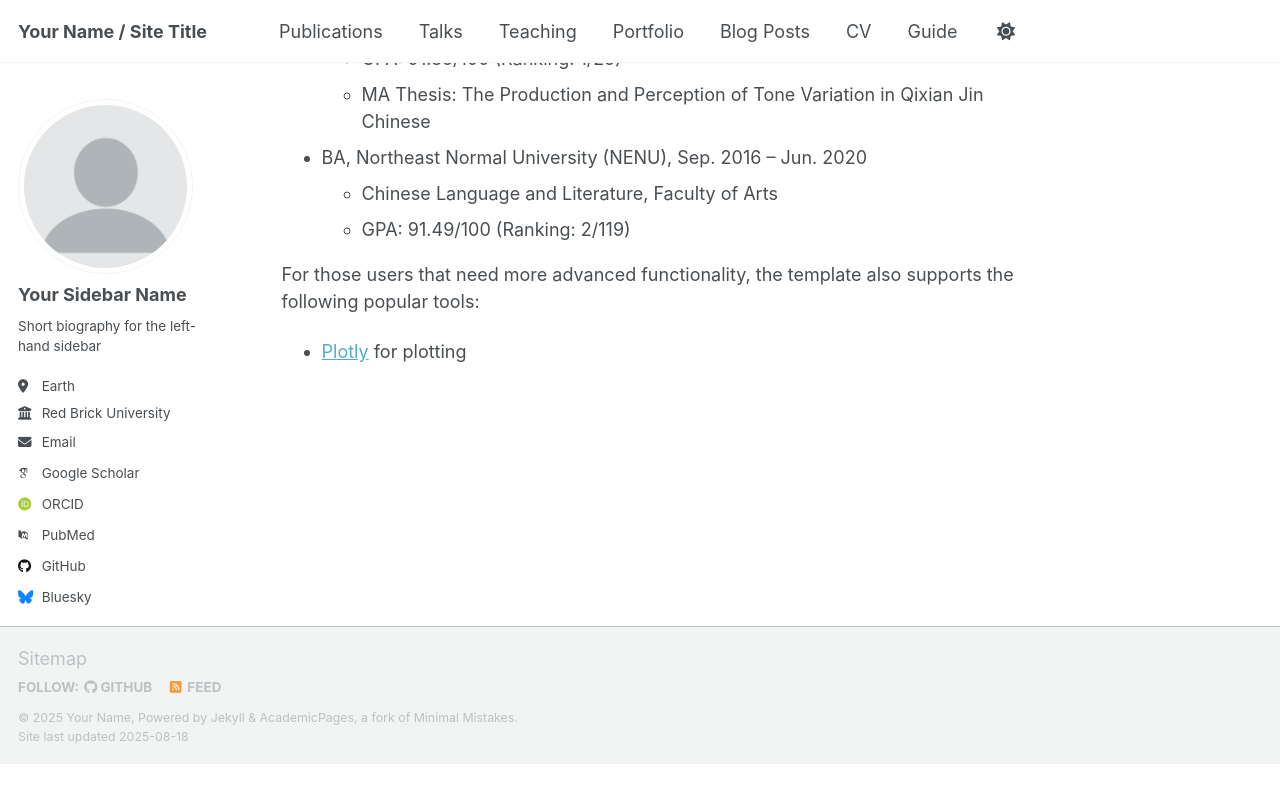
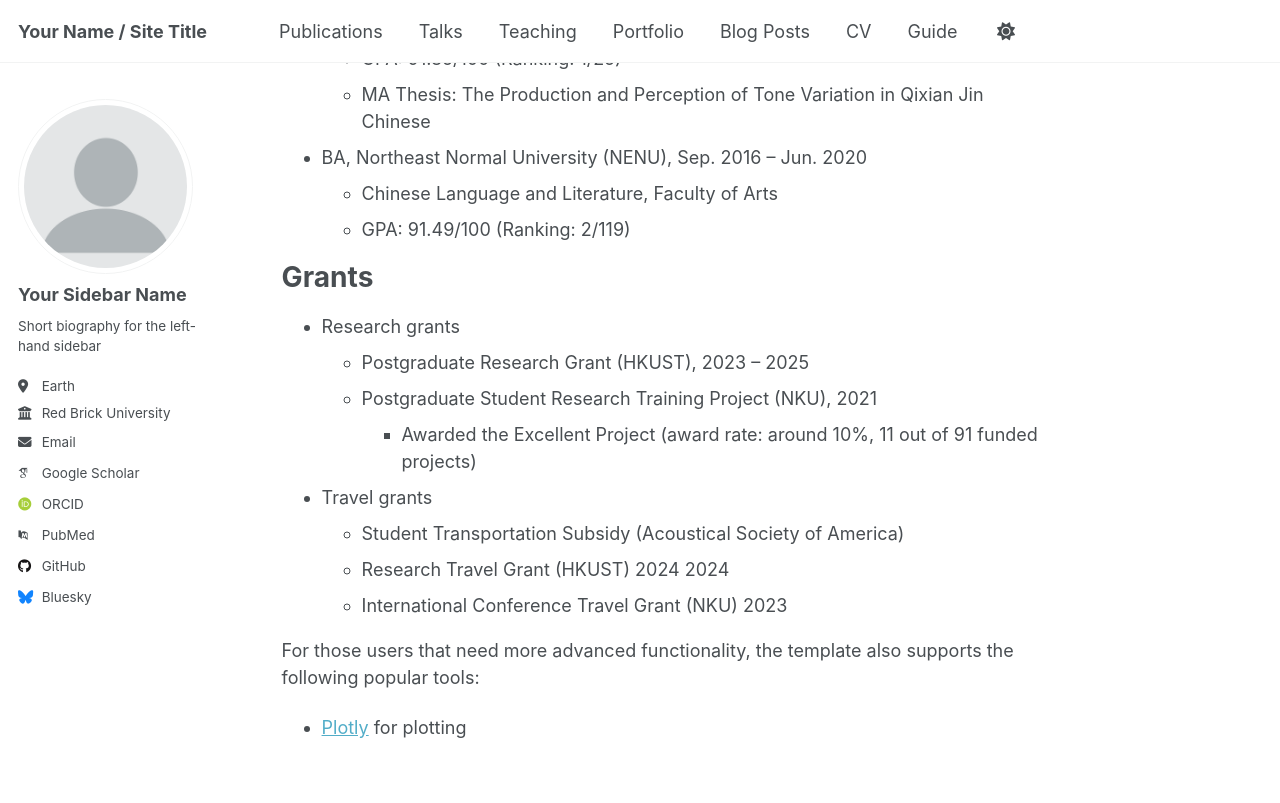
Before and after one commit to kliubc2025/kliubc.github.io, a Jekyll site: the page built from _pages/about.md, in a window 1280 px wide and 900 px high, scrolled down 600 px. Shown: the top 803 px of the window. Built offline with Jekyll 4.4.1, drawn with Linux system fonts in a browser that asks for light colours; some web fonts are replaced; a script that is not in the unit is left out; before the commit the page ends 1364 px from its top, so only the background shows below that.

Commit message:
Update about.md

```diff
--- a/_pages/about.md
+++ b/_pages/about.md
@@ -29,6 +29,20 @@ Education
   * Chinese Language and Literature, Faculty of Arts
   * GPA: 91.49/100 (Ranking: 2/119)
 
+Grants
+======
+* Research grants
+  * Postgraduate Research Grant (HKUST), 2023 – 2025
+  * Postgraduate Student Research Training Project (NKU), 2021
+    * Awarded the Excellent Project (award rate: around 10%, 11 out of 91 funded projects)
+
+* Travel grants
+  * Student Transportation Subsidy (Acoustical Society of America)
+  * Research Travel Grant (HKUST)	2024
+2024
+  * International Conference Travel Grant (NKU)	2023
+
+
 
 For those users that need more advanced functionality, the template also supports the following popular tools:
 - [Plotly](https://plotly.com/javascript/) for plotting
```
